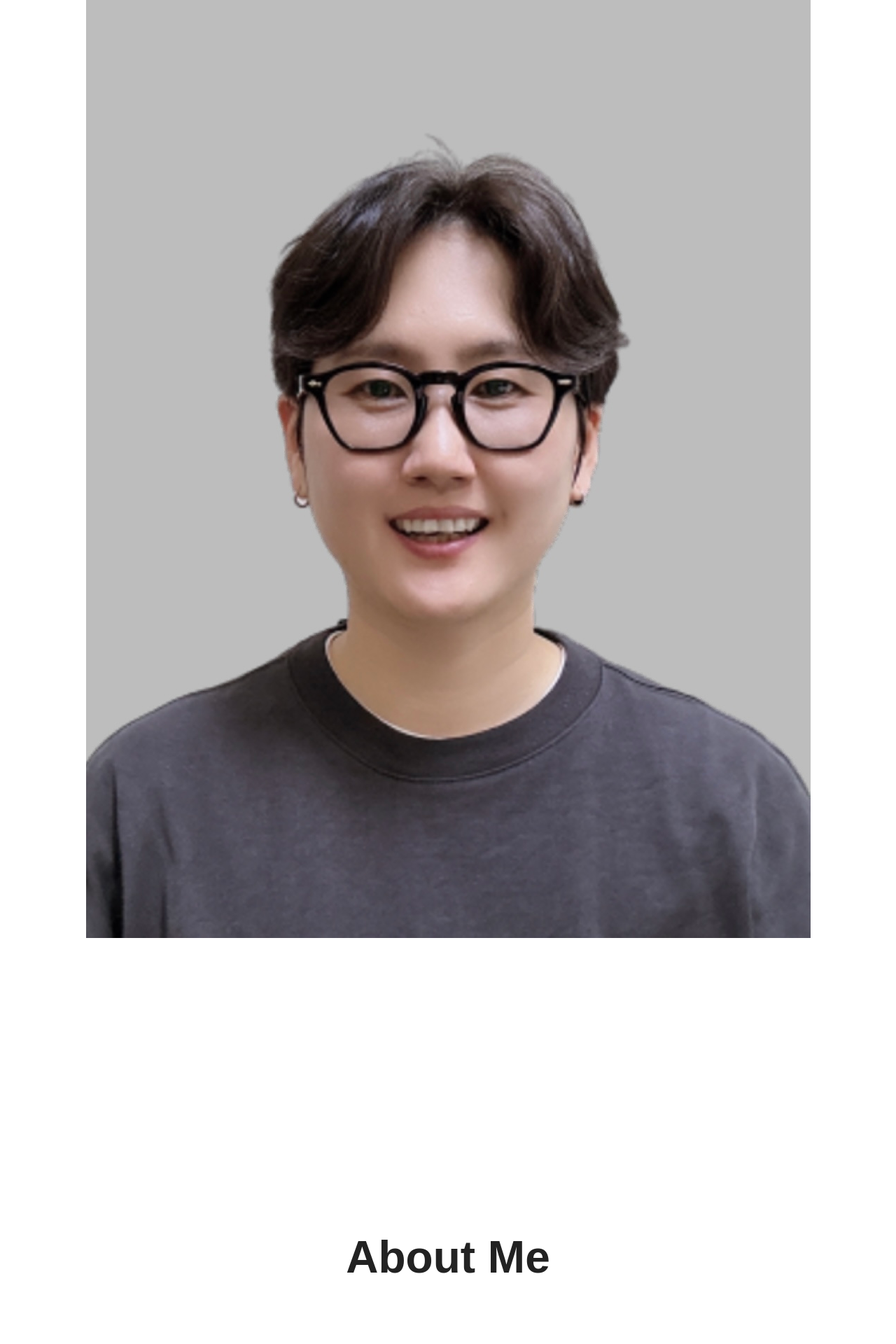
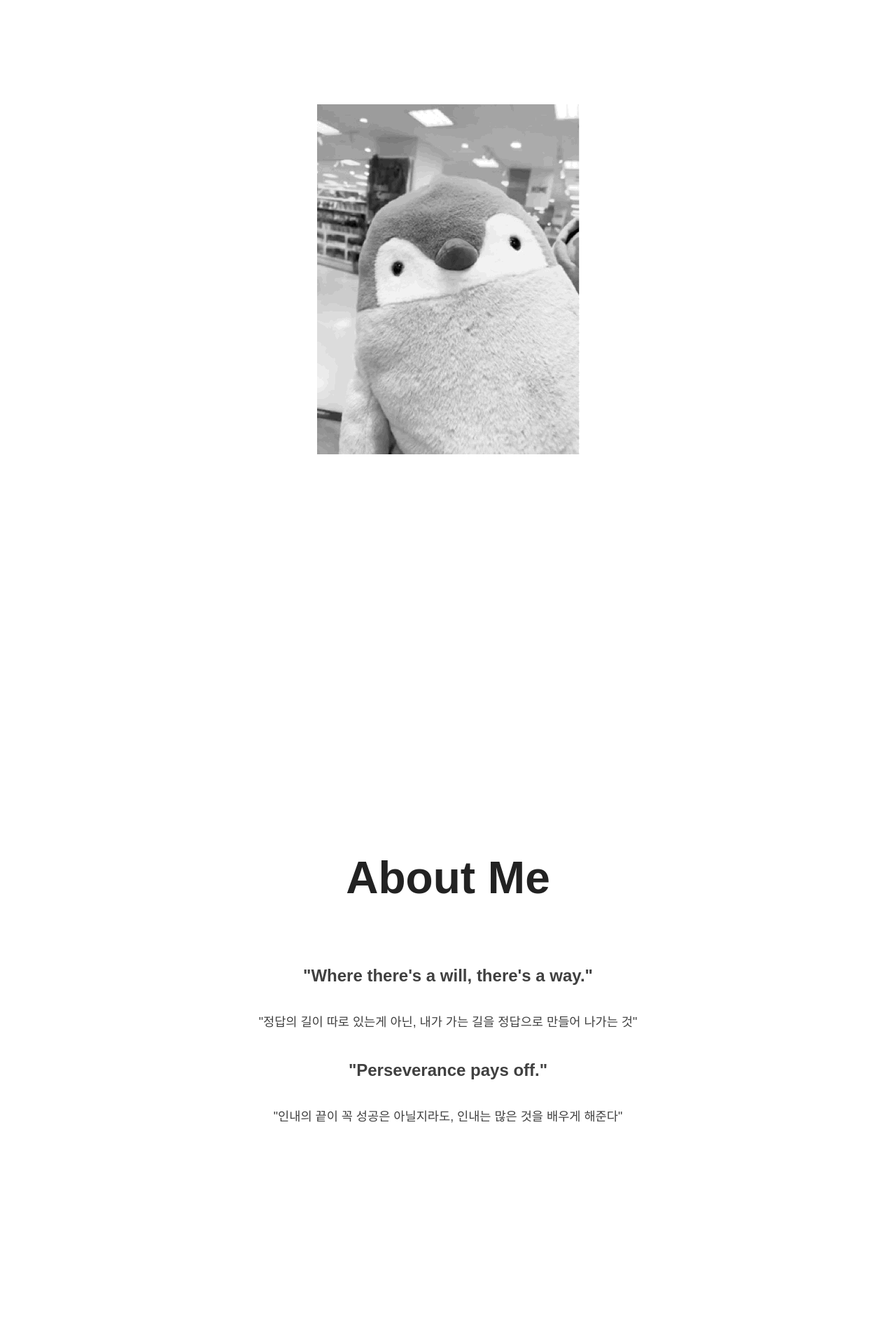
Before and after one commit to SHU-Webbb/SHU-Webbb.github.io, a Jekyll site: the page built from index.html, in a window 1280 px wide. Shown: the top 1920 px of the page at 70% size. Built offline with Jekyll 4.4.1, drawn with Linux system fonts in a browser that asks for light colours; nearby versions of some CDN libraries; some web fonts are replaced.

Commit message:
Update _config.yml

```diff
--- a/_config.yml
+++ b/_config.yml
@@ -15,7 +15,7 @@ twitter_username:
 reddit_username:
 
 # absolute or relative
-profile_picture: assets/images/pp.jpg
+profile_picture: assets/images/pp.gif
 
 # Google Analytics ID
 google_analytics:
```
